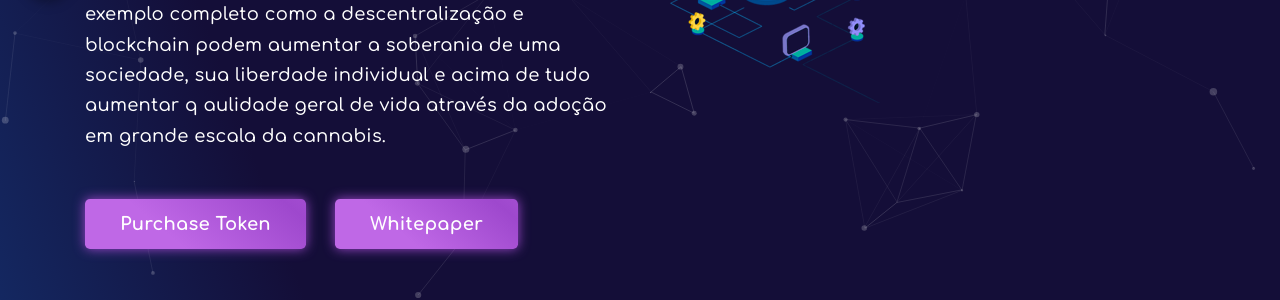
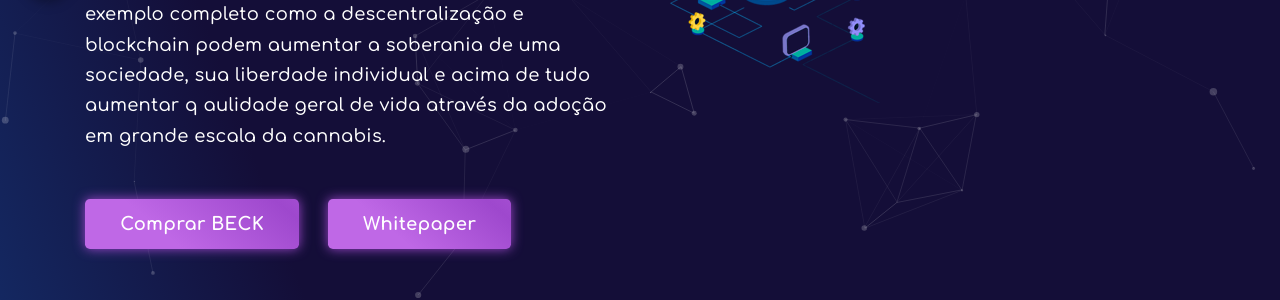
Before and after one commit to danibaha/macoin.finance, a website: page index-br.html in a window 1280 px wide. Shown: the part 502-802 px from the top of the page. Drawn offline with Linux system fonts and the light colour scheme; animation ran at ten frames a second.

Commit message:
Update index-br.html

```diff
--- a/index-br.html
+++ b/index-br.html
@@ -161,7 +161,7 @@
                             <h3 class="d-block white animated" data-animation="fadeInUpShorter" data-animation-delay="1.6s">Quebrando as regras sem quebrar as leis, MaCoin é o exemplo completo como a descentralização e blockchain podem aumentar a soberania de uma sociedade, sua liberdade individual e acima de tudo aumentar q aulidade geral de vida através da adoção em grande escala da cannabis.
                             </h3>
                             <div class="mt-5">
-                                <a href="/buy" class="btn btn-lg btn-gradient-purple btn-glow mr-4 mb-2 animated" data-animation="fadeInUpShorter" data-animation-delay="1.7s">Purchase Token</a>
+                                <a href="/buy" class="btn btn-lg btn-gradient-purple btn-glow mr-4 mb-2 animated" data-animation="fadeInUpShorter" data-animation-delay="1.7s">Comprar BECK</a>
                                 <a href="#whitepaper" class="btn btn-lg btn-gradient-purple btn-glow mb-2 animated" data-animation="fadeInUpShorter" data-animation-delay="1.8s">Whitepaper</a>
                             </div>
                         </div>
```
